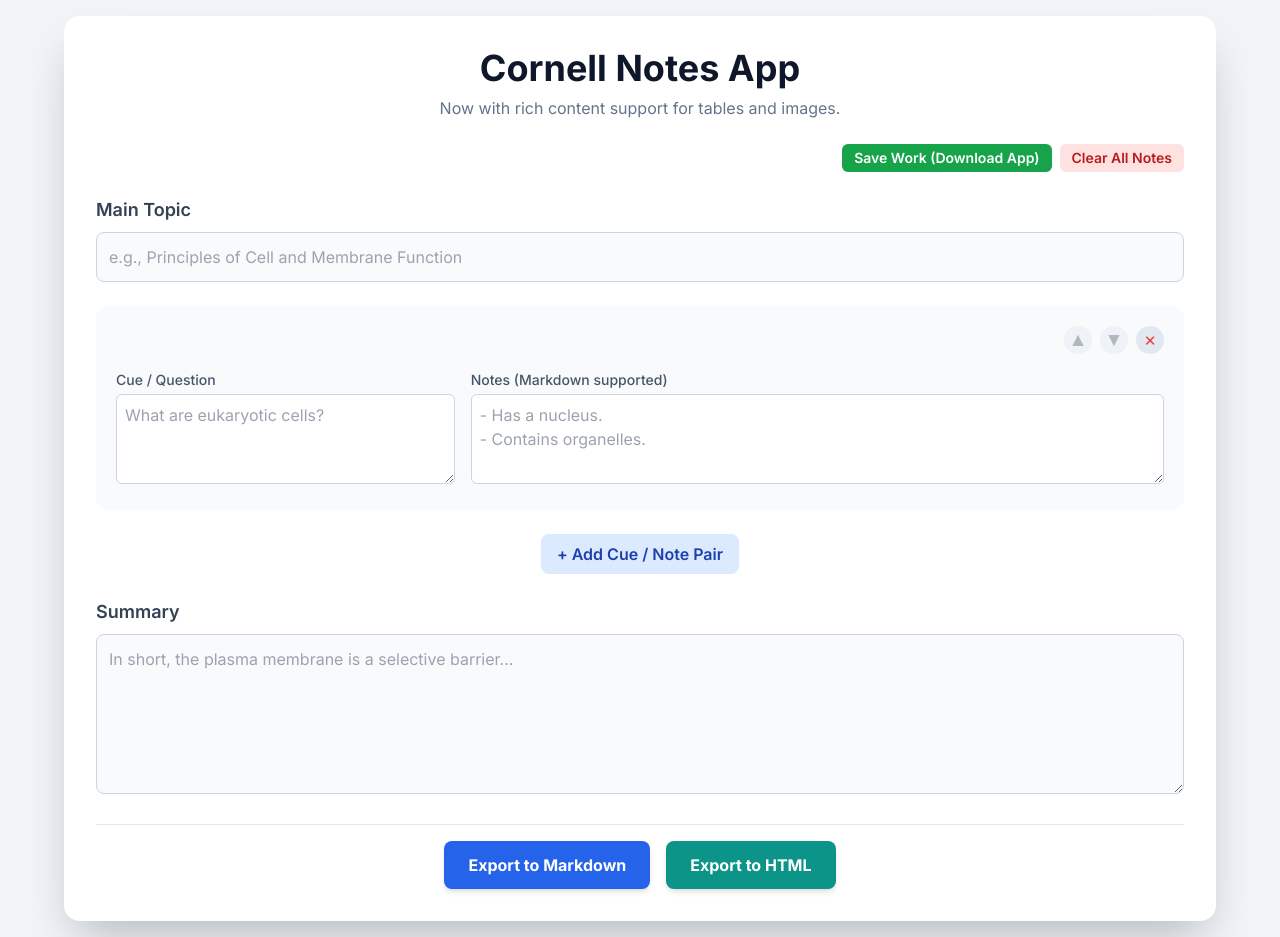
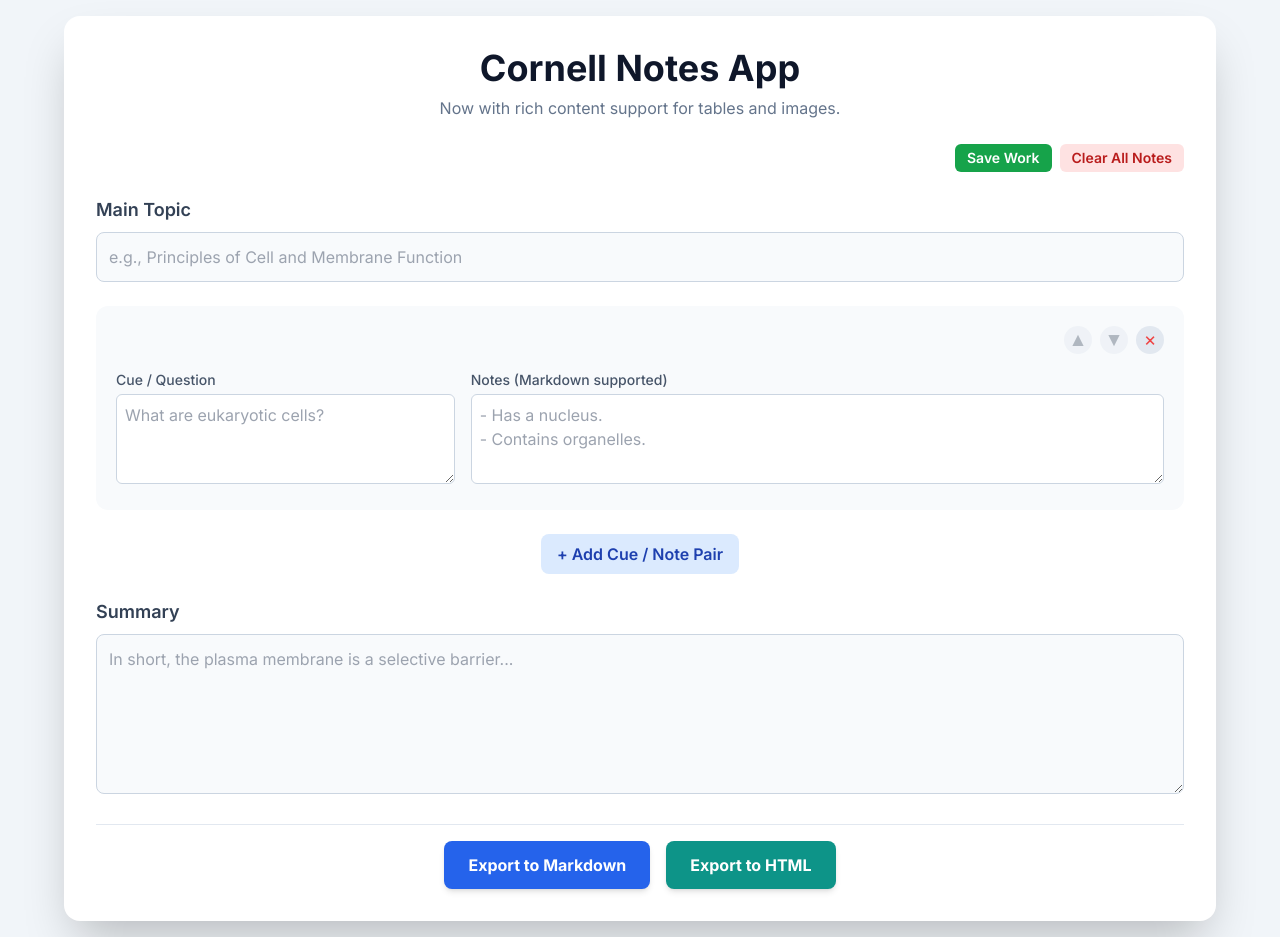
Before and after one commit to mweisel3/note_taking_app, a plain HTML site: page app.html in a window 1280 px wide. Drawn offline with nearby package versions, Linux system fonts and the light colour scheme.

Commit message:
fixed button text

```diff
--- a/app.html
+++ b/app.html
@@ -60,7 +60,7 @@
         </header>
 
         <div class="flex justify-end gap-2">
-             <button id="save-app-btn" class="text-sm bg-green-600 text-white font-semibold py-1 px-3 rounded-md hover:bg-green-700">Save Work (Download App)</button>
+             <button id="save-app-btn" class="text-sm bg-green-600 text-white font-semibold py-1 px-3 rounded-md hover:bg-green-700">Save Work</button>
              <!-- NEW: Clear All Button -->
              <button id="clear-all-btn" class="text-sm bg-red-100 text-red-700 font-semibold py-1 px-3 rounded-md hover:bg-red-200">Clear All Notes</button>
         </div>
```
